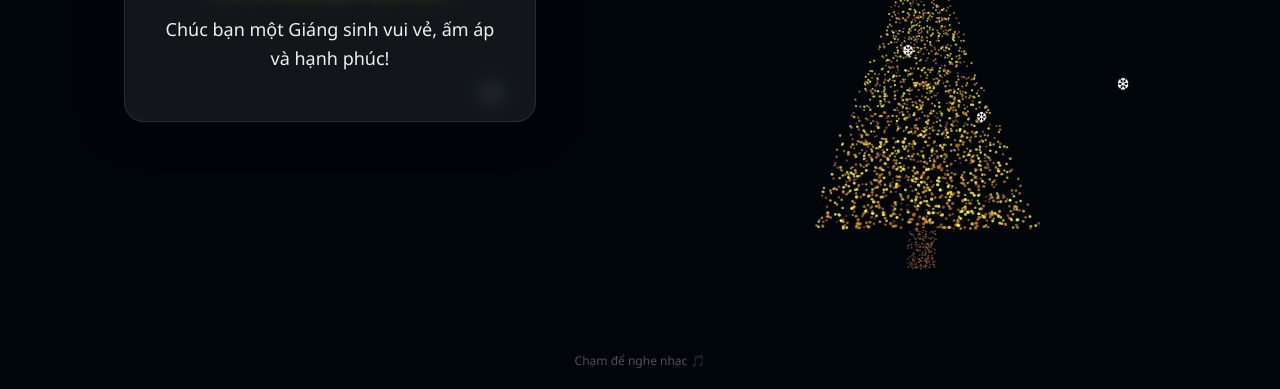
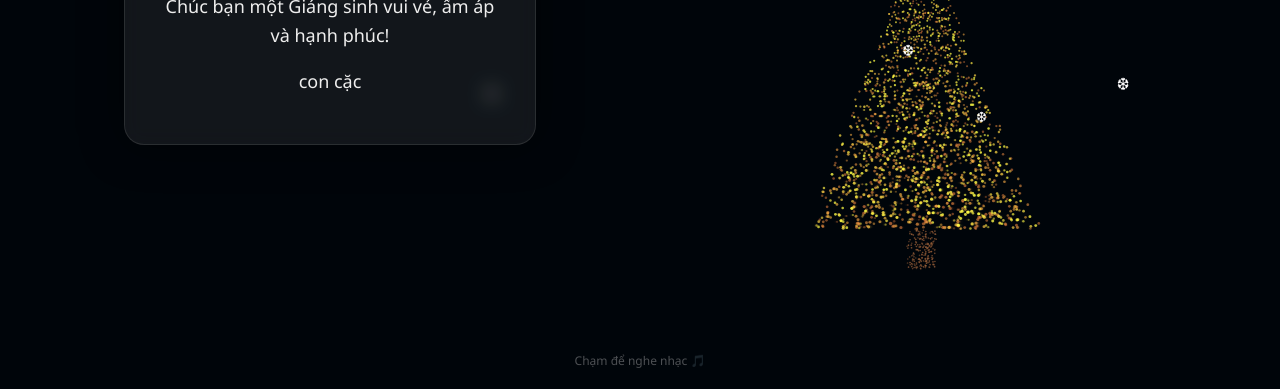
Before and after one commit to DONI1610/doni, a plain HTML site: page index.html in a window 1280 px wide. Shown: the part 411-800 px from the top of the page. Drawn offline with Linux system fonts and the light colour scheme; animation ran at ten frames a second.

Commit message:
Update index.html

```diff
--- a/index.html
+++ b/index.html
@@ -159,6 +159,7 @@
             <div class="card">
                 <h1>MERRY CHRISTMAS</h1>
                 <p>Chúc bạn một Giáng sinh vui vẻ, ấm áp và hạnh phúc!</p>
+                <p>con cặc</p>
             </div>
         </div>
         <div class="right-side"></div>
```
